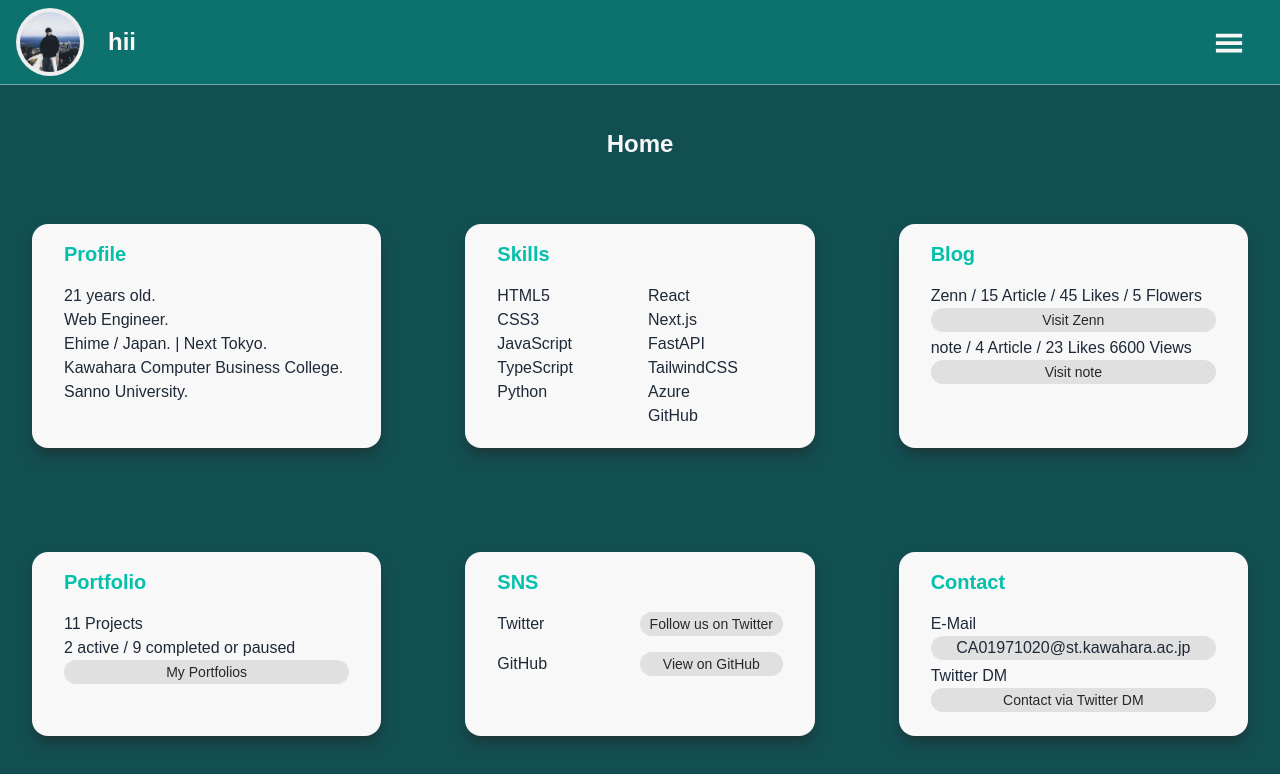
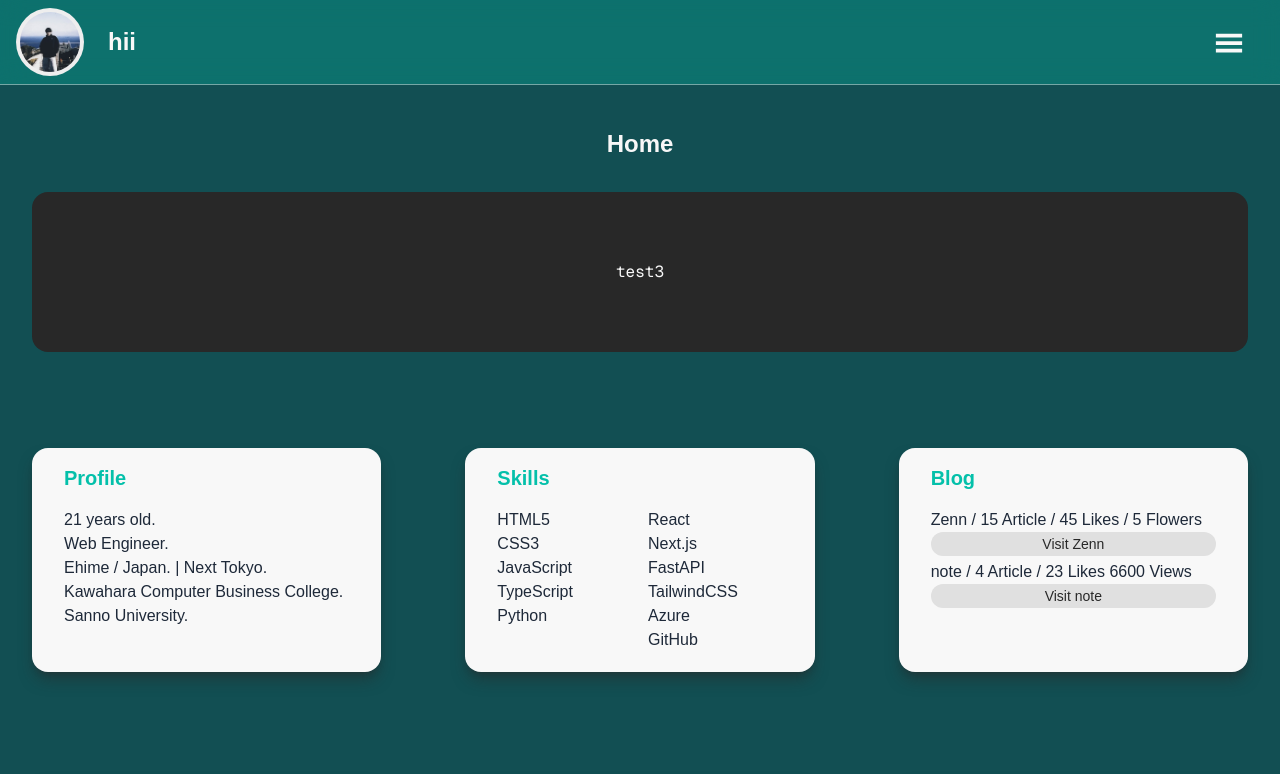
Before and after one commit to CA01971020/hii-dev, a Next.js app: page / in a window 1280 px wide. Shown: the top 774 px of the page. Built offline with nearby package versions, Linux system fonts and the light colour scheme.

Commit message:
Add TypingAnimation

```diff
--- a/src/app/page.tsx
+++ b/src/app/page.tsx
@@ -1,11 +1,46 @@
+"use client";
+
 import NextLink from "next/link";
+import React, { useEffect, useState } from "react";
 import CustomButton from "@/components/ui/button";
 import Footer from "@/components/footer";
+
+const texts = ["test1", "test2", "test3"];
+
+export function TypingAnimation() {
+  const [textIndex, setTextIndex] = useState(0);
+  const [charIndex, setCharIndex] = useState(0);
+  const [displayText, setDisplayText] = useState("");
+
+  useEffect(() => {
+    if (charIndex < texts[textIndex].length) {
+      const timeout = setTimeout(() => {
+        setDisplayText((prev) => prev + texts[textIndex][charIndex]);
+        setCharIndex((prev) => prev + 1);
+      }, 100);
+      return () => clearTimeout(timeout);
+    } else {
+      const delay = setTimeout(() => {
+        setCharIndex(0);
+        setDisplayText("");
+        setTextIndex((prev) => (prev + 1) % texts.length);
+      }, 1500);
+      return () => clearTimeout(delay);
+    }
+  }, [charIndex, textIndex]);
+  return (
+    <div className="flex items-center justify-center h-40 bg-black m-8 rounded-2xl">
+      <p className="text-2xl font-mono !text-white">{displayText}</p>
+    </div>
+  );
+}
 
 export default function Home() {
   return (
     <div className=" relative top-32 mb-20">
       <h1 className="relative text-center">Home</h1>
+
+      <TypingAnimation></TypingAnimation>
 
       <div className="lg:grid lg:grid-cols-2 lg:gap-y-10 lg:gap-x-5 xl:grid-cols-3">
         <div className="duration-200 hover:scale-103 relative mt-16 bg-white pt-4 pb-5 pr-8 pl-8 ml-8 mr-8 rounded-2xl shadow-lg shadow-black/50">
```
